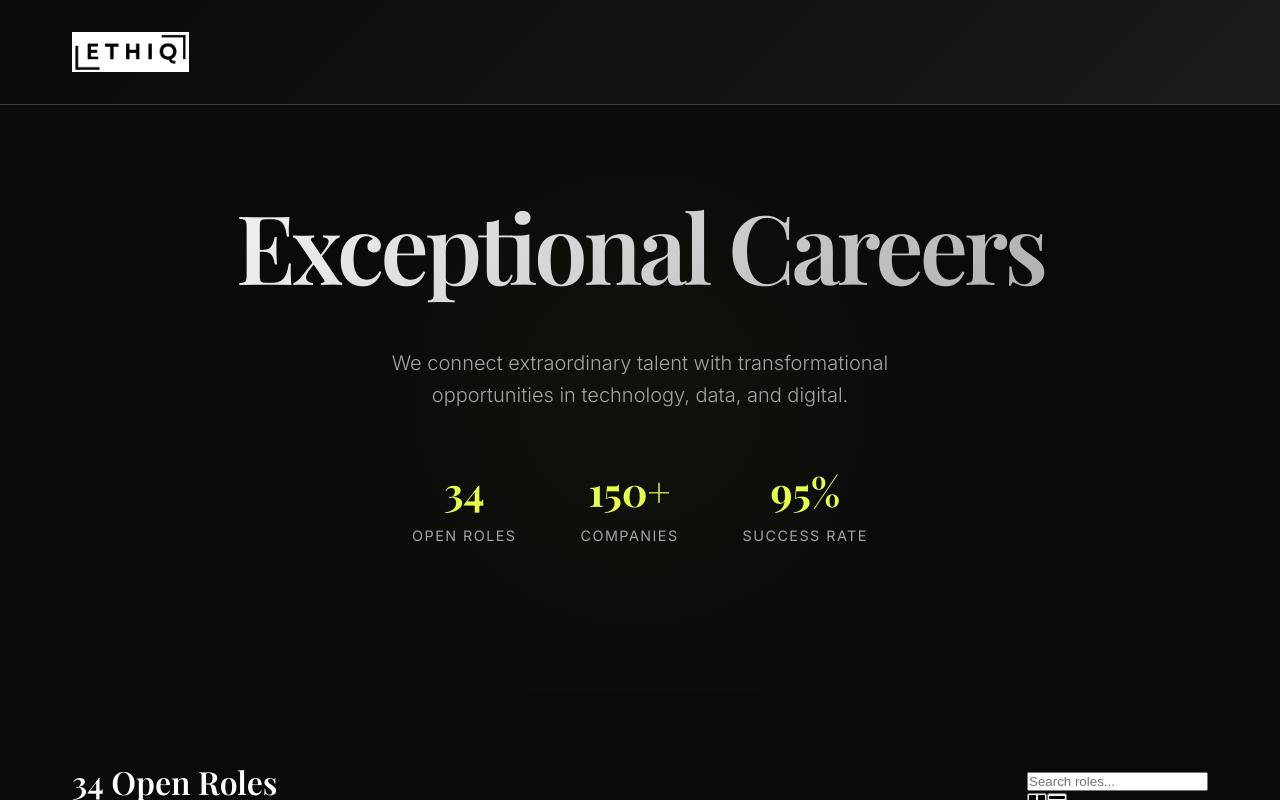
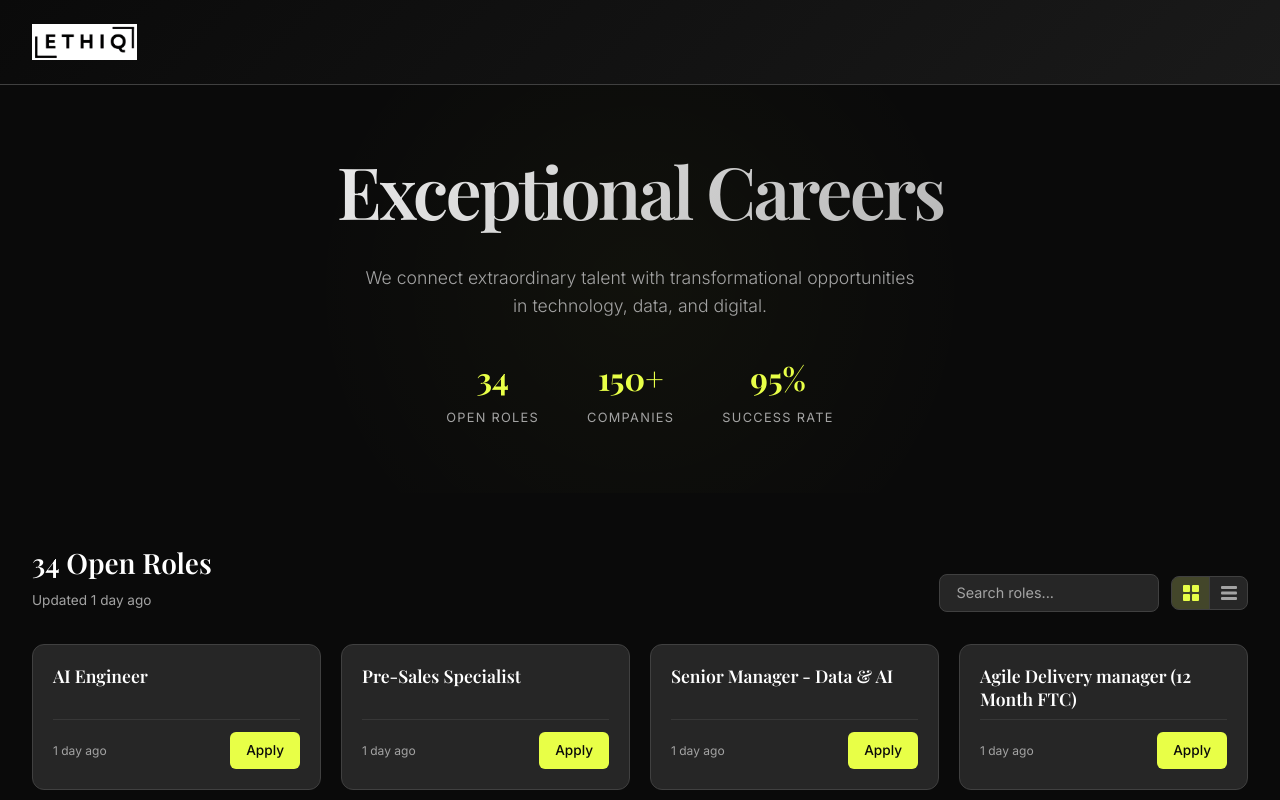
Before and after one commit to ethiqrec/ethiq-careers, a Next.js app: page / in a window 1280 px wide. Shown: the top 800 px of the page. Built offline with nearby package versions, Linux system fonts and the light colour scheme.

Commit message:
Redesign globals.css: 4-col grid, list view, search, compact cards

```diff
--- a/styles/globals.css
+++ b/styles/globals.css
@@ -12,11 +12,7 @@
     --border-hover: #525252;
 }
 
-* {
-    margin: 0;
-    padding: 0;
-    box-sizing: border-box;
-}
+* { margin: 0; padding: 0; box-sizing: border-box; }
 
 body {
     font-family: 'Inter', -apple-system, BlinkMacSystemFont, sans-serif;
@@ -26,291 +22,284 @@ body {
     overflow-x: hidden;
 }
 
-.grain-overlay {
-    position: fixed;
-    top: 0;
-    left: 0;
-    width: 100vw;
-    height: 100vh;
-    pointer-events: none;
-    opacity: 0.02;
-    z-index: 1000;
-}
-
 .container {
-    max-width: 1200px;
+    max-width: 1400px;
     margin: 0 auto;
     padding: 0 2rem;
 }
 
+/* Header */
 header {
-    padding: 2rem 0;
+    padding: 1.5rem 0;
     border-bottom: 1px solid var(--border);
-    position: relative;
     background: linear-gradient(135deg, var(--primary-bg) 0%, var(--secondary-bg) 100%);
 }
-
 .header-content {
     display: flex;
     justify-content: space-between;
     align-items: center;
 }
+.logo { height: 36px; width: auto; }
 
-.logo {
-    height: 40px;
-    width: auto;
-}
-
+/* Hero */
 .hero {
-    padding: 4rem 0 6rem;
+    padding: 3rem 0 4rem;
     text-align: center;
     background: radial-gradient(circle at 50% 50%, rgba(232, 255, 71, 0.03) 0%, transparent 50%);
 }
-
 .hero h1 {
     font-family: 'Playfair Display', serif;
-    font-size: clamp(3rem, 8vw, 6rem);
+    font-size: clamp(2.5rem, 6vw, 4.5rem);
     font-weight: 600;
-    margin-bottom: 1.5rem;
+    margin-bottom: 1rem;
     letter-spacing: -0.04em;
     background: linear-gradient(135deg, var(--text-primary) 0%, var(--text-secondary) 100%);
     -webkit-background-clip: text;
     -webkit-text-fill-color: transparent;
     background-clip: text;
 }
-
 .hero p {
-    font-size: 1.25rem;
+    font-size: 1.1rem;
     color: var(--text-secondary);
-    max-width: 600px;
-    margin: 0 auto 3rem;
+    max-width: 550px;
+    margin: 0 auto 2rem;
     font-weight: 300;
 }
-
 .stats {
     display: flex;
     justify-content: center;
-    gap: 4rem;
-    margin-bottom: 3rem;
+    gap: 3rem;
 }
-
-.stat {
-    text-align: center;
-}
-
+.stat { text-align: center; }
 .stat-number {
     font-family: 'Playfair Display', serif;
-    font-size: 2.5rem;
+    font-size: 2rem;
     font-weight: 700;
     color: var(--accent);
     display: block;
 }
-
 .stat-label {
-    font-size: 0.9rem;
+    font-size: 0.8rem;
     color: var(--text-secondary);
     text-transform: uppercase;
     letter-spacing: 0.1em;
 }
 
-.filters {
-    padding: 3rem 0;
-    border-bottom: 1px solid var(--border);
-    background: var(--secondary-bg);
+/* Section header */
+.jobs-section { padding: 3rem 0; }
+.section-header {
+    display: flex;
+    justify-content: space-between;
+    align-items: flex-end;
+    margin-bottom: 2rem;
+    gap: 1.5rem;
+    flex-wrap: wrap;
+}
+.section-header-left { display: flex; flex-direction: column; gap: 0.25rem; }
+.section-header-right { display: flex; align-items: center; gap: 0.75rem; }
+.jobs-count {
+    font-family: 'Playfair Display', serif;
+    font-size: 1.75rem;
+    font-weight: 600;
+}
+.last-updated {
+    font-size: 0.85rem;
+    color: var(--text-secondary);
 }
 
-.filters-grid {
-    display: grid;
-    grid-template-columns: repeat(auto-fit, minmax(200px, 1fr));
-    gap: 1.5rem;
-}
-
-.filter-group label {
-    display: block;
-    font-size: 0.9rem;
-    color: var(--text-secondary);
-    margin-bottom: 0.5rem;
-    text-transform: uppercase;
-    letter-spacing: 0.05em;
-}
-
-.filter-select {
-    width: 100%;
+/* Search */
+.search-input {
     background: var(--card-bg);
     border: 1px solid var(--border);
     color: var(--text-primary);
-    padding: 0.75rem 1rem;
+    padding: 0.6rem 1rem;
     border-radius: 8px;
-    font-size: 0.95rem;
-    transition: all 0.3s ease;
-    -webkit-appearance: none;
-    appearance: none;
+    font-size: 0.9rem;
+    width: 220px;
+    transition: border-color 0.3s;
+    font-family: inherit;
 }
-
-.filter-select:focus {
+.search-input::placeholder { color: var(--text-secondary); }
+.search-input:focus {
     outline: none;
     border-color: var(--accent);
     box-shadow: 0 0 0 2px rgba(232, 255, 71, 0.1);
 }
 
-.jobs-section {
-    padding: 4rem 0;
+/* View toggle */
+.view-toggle {
+    display: flex;
+    background: var(--card-bg);
+    border: 1px solid var(--border);
+    border-radius: 8px;
+    overflow: hidden;
+}
+.view-btn {
+    background: transparent;
+    border: none;
+    color: var(--text-secondary);
+    padding: 0.5rem 0.65rem;
+    cursor: pointer;
+    display: flex;
+    align-items: center;
+    justify-content: center;
+    transition: all 0.2s;
+}
+.view-btn:first-child { border-right: 1px solid var(--border); }
+.view-btn.active {
+    background: rgba(232, 255, 71, 0.15);
+    color: var(--accent);
+}
+.view-btn:hover:not(.active) { color: var(--text-primary); }
+
+/* Grid view - 4 columns */
+.jobs-grid {
+    display: grid;
+    grid-template-columns: repeat(4, 1fr);
+    gap: 1.25rem;
 }
 
-.section-header {
+/* List view */
+.jobs-list {
     display: flex;
-    justify-content: space-between;
-    align-items: center;
-    margin-bottom: 3rem;
+    flex-direction: column;
+    gap: 0.5rem;
 }
 
-.jobs-count {
-    font-family: 'Playfair Display', serif;
-    font-size: 2rem;
-    font-weight: 600;
-    color: var(--text-primary);
-}
-
-.last-updated {
-    font-size: 0.9rem;
-    color: var(--text-secondary);
-}
-
-.jobs-grid {
-    display: grid;
-    grid-template-columns: repeat(auto-fill, minmax(380px, 1fr));
-    gap: 2rem;
-}
-
+/* Card - grid mode */
 .job-card {
     background: var(--card-bg);
     border: 1px solid var(--border);
-    border-radius: 16px;
-    padding: 2rem;
-    transition: all 0.4s ease;
-    position: relative;
-    overflow: hidden;
+    border-radius: 12px;
+    padding: 1.25rem;
+    transition: all 0.3s ease;
     cursor: pointer;
     opacity: 0;
-    animation: fadeInUp 0.6s ease forwards;
+    animation: fadeInUp 0.4s ease forwards;
+    display: flex;
+    flex-direction: column;
+}
+.job-card:hover {
+    border-color: var(--border-hover);
+    transform: translateY(-2px);
+    box-shadow: 0 12px 24px rgba(0, 0, 0, 0.25);
 }
 
-.job-card:hover {
-    border-color: var(--border-hover);
-    transform: translateY(-4px);
-    box-shadow: 0 20px 40px rgba(0, 0, 0, 0.3);
+/* Card - list mode */
+.job-card-list {
+    flex-direction: row;
+    align-items: center;
+    justify-content: space-between;
+    border-radius: 10px;
+    padding: 1rem 1.25rem;
 }
-
-.job-header {
-    display: flex;
-    justify-content: space-between;
-    align-items: flex-start;
-    margin-bottom: 1.5rem;
-}
-
-.job-title {
-    font-family: 'Playfair Display', serif;
-    font-size: 1.5rem;
-    font-weight: 600;
-    color: var(--text-primary);
-    margin-bottom: 0.5rem;
-    line-height: 1.3;
-}
-
-.job-company {
-    font-size: 0.9rem;
-    color: var(--accent);
-    text-transform: uppercase;
-    letter-spacing: 0.05em;
-    font-weight: 500;
-}
-
-.job-type {
-    background: rgba(232, 255, 71, 0.1);
-    color: var(--accent);
-    padding: 0.25rem 0.75rem;
-    border-radius: 20px;
-    font-size: 0.8rem;
-    font-weight: 500;
-    text-transform: uppercase;
-    letter-spacing: 0.05em;
-    white-space: nowrap;
-}
-
-.job-details {
-    display: grid;
-    grid-template-columns: repeat(2, 1fr);
-    gap: 1rem;
-    margin-bottom: 1.5rem;
-}
-
-.job-detail {
+.job-card-list:hover { transform: translateX(4px); }
+.job-list-main { flex: 1; min-width: 0; }
+.job-list-tags {
     display: flex;
     align-items: center;
     gap: 0.5rem;
-    font-size: 0.9rem;
-    color: var(--text-secondary);
+    margin-top: 0.35rem;
+    flex-wrap: wrap;
 }
 
-.job-salary {
+/* Typography */
+.job-title {
     font-family: 'Playfair Display', serif;
     font-size: 1.1rem;
     font-weight: 600;
     color: var(--text-primary);
-    margin-bottom: 1rem;
+    line-height: 1.3;
+    margin-bottom: 0.5rem;
+}
+.job-card-list .job-title { margin-bottom: 0; font-size: 1rem; }
+
+/* Tags */
+.job-meta {
+    display: flex;
+    flex-wrap: wrap;
+    gap: 0.4rem;
+    margin-bottom: 0.75rem;
+}
+.job-tag {
+    background: rgba(255, 255, 255, 0.06);
+    color: var(--text-secondary);
+    padding: 0.2rem 0.6rem;
+    border-radius: 6px;
+    font-size: 0.75rem;
+    font-weight: 400;
+}
+.job-tag-salary {
+    background: rgba(232, 255, 71, 0.1);
+    color: var(--accent);
+    font-weight: 500;
 }
 
+/* Summary */
 .job-summary {
     color: var(--text-secondary);
-    font-size: 0.95rem;
+    font-size: 0.85rem;
     line-height: 1.5;
-    margin-bottom: 1.5rem;
+    margin-bottom: 0.75rem;
     display: -webkit-box;
-    -webkit-line-clamp: 3;
+    -webkit-line-clamp: 2;
     -webkit-box-orient: vertical;
     overflow: hidden;
+    flex: 1;
 }
 
+/* Salary */
+.job-salary {
+    font-family: 'Playfair Display', serif;
+    font-size: 1rem;
+    font-weight: 600;
+    color: var(--text-primary);
+    margin-bottom: 0.75rem;
+}
+
+/* Footer */
 .job-footer {
     display: flex;
     justify-content: space-between;
     align-items: center;
-    padding-top: 1rem;
-    border-top: 1px solid rgba(255, 255, 255, 0.1);
+    padding-top: 0.75rem;
+    border-top: 1px solid rgba(255, 255, 255, 0.08);
+    margin-top: auto;
 }
-
 .job-posted {
-    font-size: 0.85rem;
+    font-size: 0.75rem;
     color: var(--text-secondary);
 }
 
+/* Apply button */
 .apply-btn {
     background: var(--accent);
     color: var(--primary-bg);
     border: none;
-    padding: 0.75rem 1.5rem;
-    border-radius: 8px;
+    padding: 0.5rem 1rem;
+    border-radius: 6px;
     font-weight: 500;
+    font-size: 0.85rem;
     cursor: pointer;
     transition: all 0.3s ease;
     text-decoration: none;
-    display: inline-flex;
-    align-items: center;
-    gap: 0.5rem;
-    font-size: 0.95rem;
+    white-space: nowrap;
+}
+.apply-btn:hover {
+    background: var(--accent-hover);
+}
+.apply-btn-sm {
+    padding: 0.4rem 0.85rem;
+    font-size: 0.8rem;
+    flex-shrink: 0;
 }
 
-.apply-btn:hover {
-    background: var(--accent-hover);
-    transform: translateX(4px);
-}
-
+/* Empty state */
 .no-jobs {
     text-align: center;
     padding: 4rem 2rem;
     color: var(--text-secondary);
 }
-
 .no-jobs h3 {
     font-family: 'Playfair Display', serif;
     font-size: 1.5rem;
@@ -318,33 +307,34 @@ header {
     margin-bottom: 1rem;
 }
 
+/* Footer */
 footer {
     background: var(--secondary-bg);
-    padding: 3rem 0;
+    padding: 2.5rem 0;
     text-align: center;
     border-top: 1px solid var(--border);
-    margin-top: 4rem;
+    margin-top: 3rem;
+}
+.footer-content { color: var(--text-secondary); }
+
+/* Animation */
+@keyframes fadeInUp {
+    from { opacity: 0; transform: translateY(20px); }
+    to { opacity: 1; transform: translateY(0); }
 }
 
-.footer-content {
-    color: var(--text-secondary);
+/* Responsive */
+@media (max-width: 1200px) {
+    .jobs-grid { grid-template-columns: repeat(3, 1fr); }
 }
-
-@keyframes fadeInUp {
-    from {
-          opacity: 0;
-          transform: translateY(30px);
-    }
-    to {
-          opacity: 1;
-          transform: translateY(0);
-    }
+@media (max-width: 900px) {
+    .jobs-grid { grid-template-columns: repeat(2, 1fr); }
 }
-
-@media (max-width: 768px) {
+@media (max-width: 600px) {
     .container { padding: 0 1rem; }
     .jobs-grid { grid-template-columns: 1fr; }
-    .stats { gap: 2rem; }
-    .filters-grid { grid-template-columns: 1fr; }
-    .section-header { flex-direction: column; gap: 1rem; align-items: flex-start; }
+    .stats { gap: 1.5rem; }
+    .section-header { flex-direction: column; align-items: flex-start; }
+    .section-header-right { width: 100%; }
+    .search-input { flex: 1; width: auto; }
 }
```
